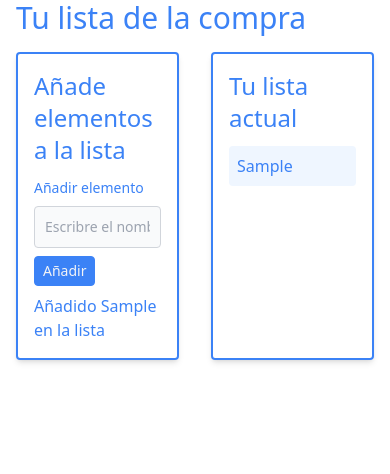
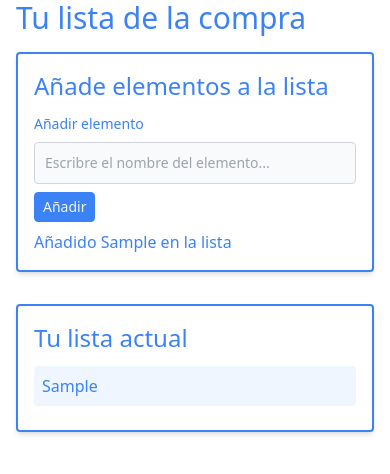
Before and after one commit to Zeppelin17/nextjs-grocery-list, a Next.js app: page / in a window 390 px wide. Both pictures are taken after typing "Sample" into the empty fields and a click on the button "Añadir". Shown: the top 474 px of the page. Built offline with nearby package versions, Linux system fonts and the light colour scheme.

Commit message:
[UPD] module layout

```diff
--- a/components/groceriesManager.js
+++ b/components/groceriesManager.js
@@ -31,8 +31,8 @@ const GroceriesManager = () => {
 
   return (
     <>
-      <div className="grid grid-cols-2 gap-8 md:grid-cols-3">
-        <section className="p-4 border-2 border-blue-500 rounded shadow-md md:col-span-1">
+      <div className="flex flex-col space-y-8 md:grid md:items-start md:gap-8 md:space-y-0 md:grid-cols-2 lg:grid-cols-3">
+        <section className="p-4 border-2 border-blue-500 rounded shadow-md md:col-span-1 lg:col-span-1">
           <Heading2>Añade elementos a la lista</Heading2>
           <AddItemForm
             handleSubmit={handleSubmit}
@@ -44,7 +44,7 @@ const GroceriesManager = () => {
           </ResultMessage>
         </section>
         {groceryList.length > 0 && (
-          <section className="p-4 border-2 border-blue-500 rounded shadow-md md:col-span-2">
+          <section className="p-4 border-2 border-blue-500 rounded shadow-md md:col-span-1 lg:col-span-2">
             <Heading2>Tu lista actual</Heading2>
             <GroceryList groceries={groceryList} />
           </section>
```
